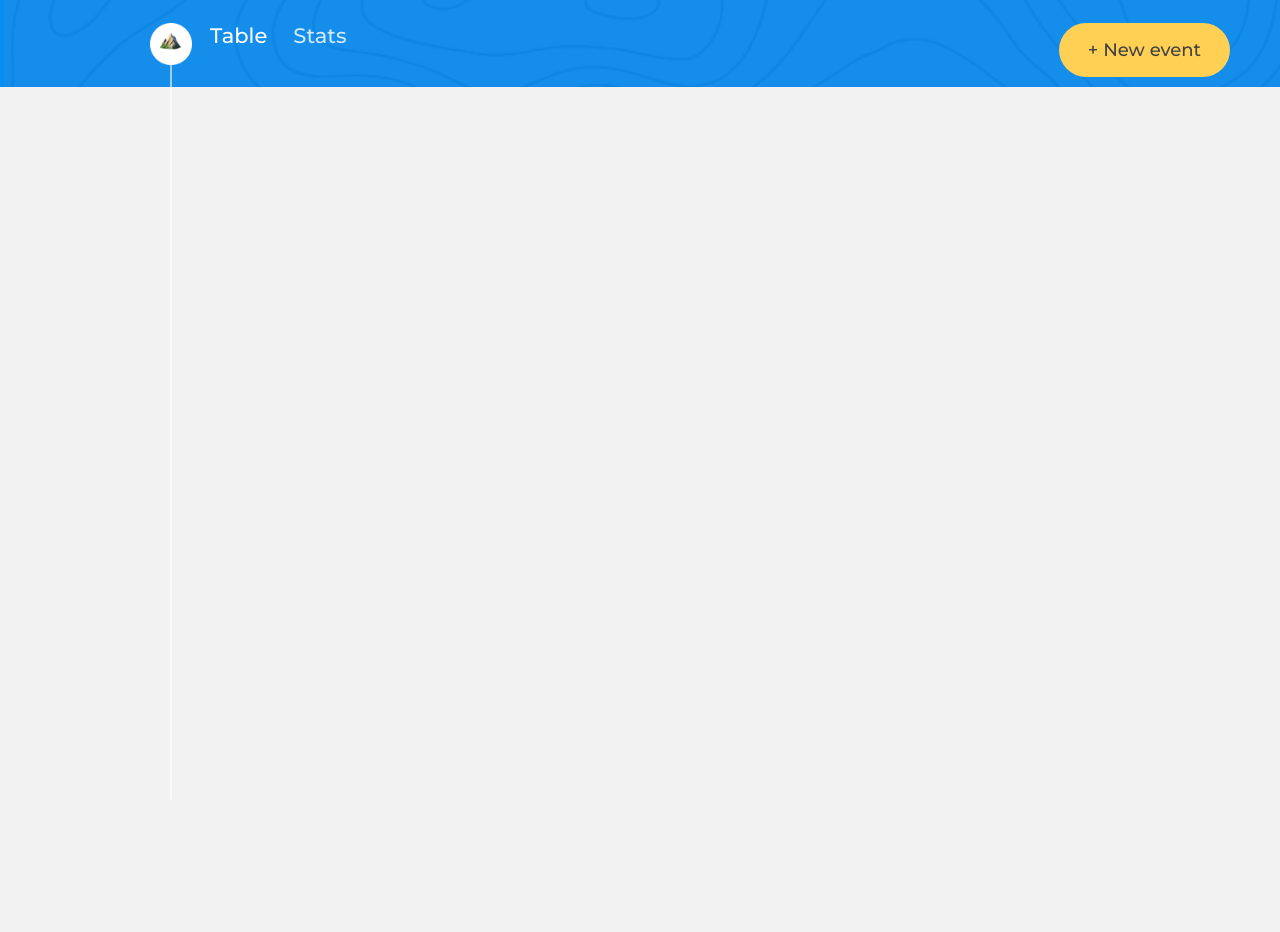
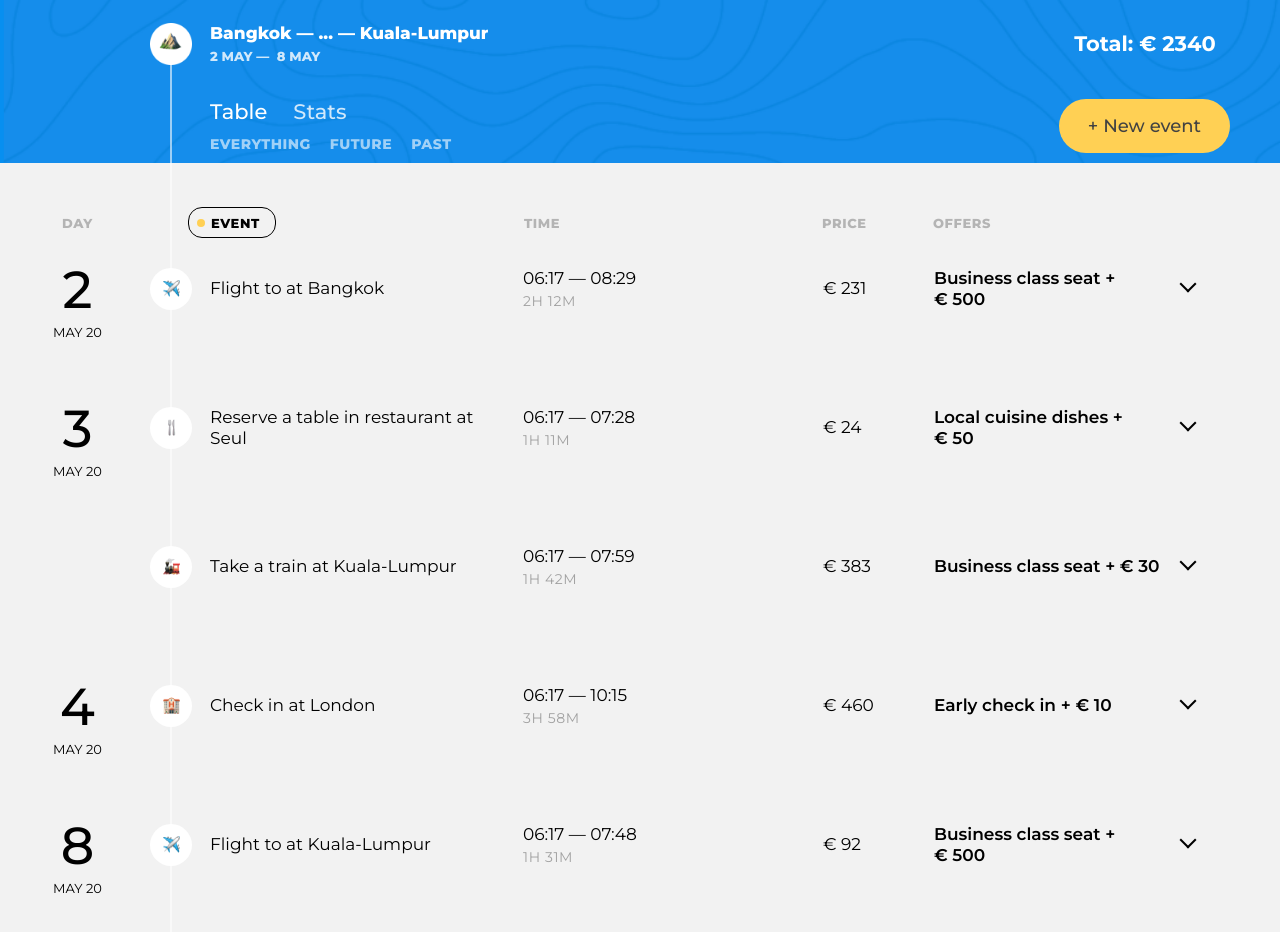
Before and after one commit to webdendesign/464705-big-trip-11, a website built with webpack: page public/index.html in a window 1280 px wide. Before the commit the page ends 800 px from the top, so only its background shows below. Built offline with nearby package versions, Linux system fonts and the light colour scheme.

Commit message:
delete end add data

```diff
--- a/public/index.html
+++ b/public/index.html
@@ -17,7 +17,10 @@
       <img class="page-header__logo" src="img/logo.png" width="42" height="42" alt="Trip logo">
 
       <div class="trip-main">
-        <!-- Маршрут и стоимость -->
+        <section class="trip-main__trip-info  trip-info">
+          <!-- Маршрут и стоимость -->
+        </section>
+
 
         <div class="trip-main__trip-controls  trip-controls">
           <h2 class="visually-hidden">Switch trip view</h2>
@@ -32,7 +35,7 @@
     </div>
   </header>
   <main class="page-body__page-main  page-main">
-    <div class="page-body__container">
+    <div class="page-body__container page-body_main">
       <section class="trip-events">
         <h2 class="visually-hidden">Trip events</h2>
 
--- a/src/components/route-information.js
+++ b/src/components/route-information.js
@@ -19,9 +19,11 @@ export default class RouteInformation extends AbstractComponent {
     const startPoint = this._points[0];
     const finalPoint = this._points[this._points.length - 1];
     // TODO : redner dashes depending om point quantity
-    return (`<div class="trip-info__main">
+    return (
+      `<div class="trip-info__main">
         <h1 class="trip-info__title">${startPoint.city.name} &mdash; ... &mdash; ${finalPoint.city.name}</h1>
         <p class="trip-info__dates">${startPoint.startTime.format(`D MMM`)}&nbsp;&mdash;&nbsp; ${finalPoint.finishTime.format(`D MMM`)}</p>
-      </div>`);
+      </div>`
+    );
   }
 }
--- a/src/controllers/filter.js
+++ b/src/controllers/filter.js
@@ -1,4 +1,4 @@
-import {render as domRender, RenderPosition, replace} from '../utils';
+import {render as domRender, RenderPosition, replace} from '../utils/render.js';
 import Filter from '../components/filter.js';
 import {FilterType} from '../const.js';
 export default class FilterController {
--- a/src/controllers/trip.js
+++ b/src/controllers/trip.js
@@ -1,7 +1,7 @@
 import Sort from '../components/sort.js';
 import Day from '../components/day.js';
 import TripDays from '../components/trip-days.js';
-import {render, RenderPosition, generateDays} from '../utils';
+import {render, RenderPosition, generateDays} from '../utils/render.js';
 import PointController, {Mode as ControllerMode, EmptyPoint} from './point.js';
 
 export default class TripController {
--- a/src/main.js
+++ b/src/main.js
@@ -3,7 +3,7 @@ import {render, RenderPosition} from './utils/render.js';
 import SiteMenu, {MenuItem} from './components/site-menu.js';
 import Total from './components/total.js';
 import RouteInformation from './components/route-information.js';
-import NoPoints from './components/no-points';
+import NoPoints from './components/no-points.js';
 import TripController from './controllers/trip.js';
 import PointModel from './models/points.js';
 import FilterController from './controllers/filter.js';
```
Also changed, not shown: src/controllers/point.js (+4 -4 lines), src/mocks/point.js (+4 -4 lines).
